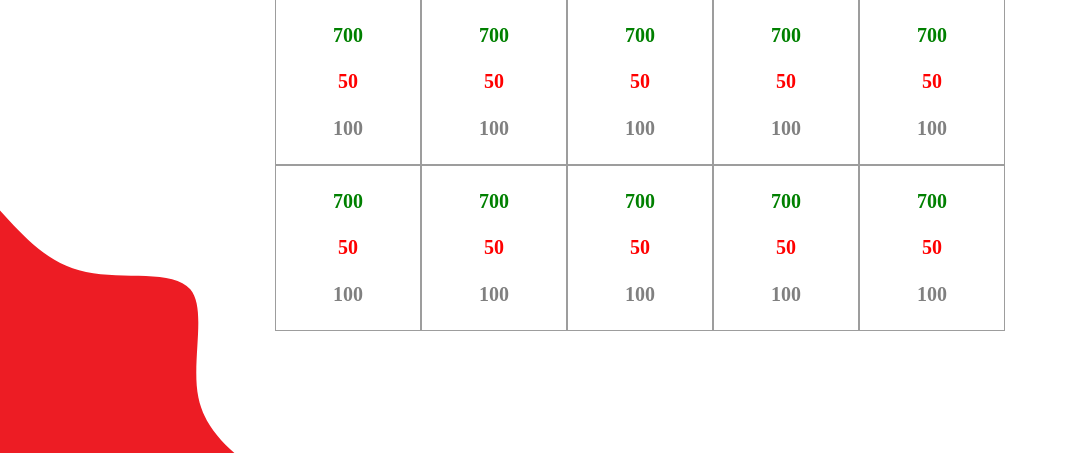
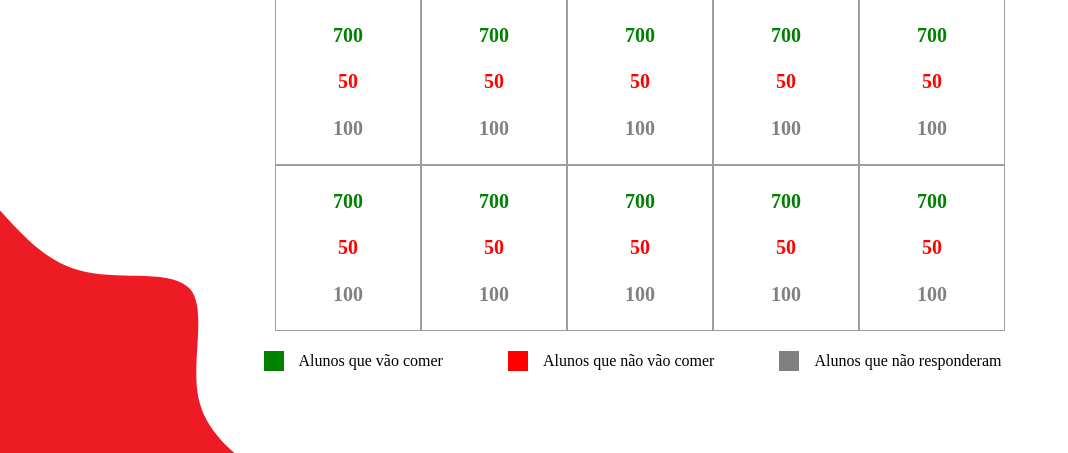
Before and after one commit to DaviGeraldoDev/Projeto-SESI, a Flask app: template Front/templates/Controle_alunosN.html in a window 1280 px wide. Shown: the part 347-800 px from the top of the page, without its empty margins (0-1068 px from the left). Run offline with Flask 3, Linux system fonts and the light colour scheme; the template is opened without the code that fills it, so the values that code supplies are empty.

Commit message:
legenda no controle de numeros

```diff
--- a/Front/styles/controle_n.css
+++ b/Front/styles/controle_n.css
@@ -29,7 +29,7 @@ h1{
 
 #cardapio{
     display: flex;
-    margin: 20px;
+    margin: 20px 20px 5px 20px;
 }
 
 .diaSemana{
@@ -72,6 +72,24 @@ h1{
     color: gray;
 }
 
+.legenda{
+    display: flex;
+}
+
+.qudrado-legenda{
+    width: 20px;
+    height: 20px;
+    margin-right: 15px;
+    margin-left: 15px;
+}
+
+.item-legenda{
+    display: flex;
+    align-items: center;
+    margin-right: 40px;
+    margin-left: 10px;
+}
+
 /* MODO DARK */
 body.dark{
     background-image: url("/Front/src/fundo_preto.svg");
--- a/Front/templates/Controle_alunosN.html
+++ b/Front/templates/Controle_alunosN.html
@@ -17,6 +17,22 @@
         <div id="cardapio">
 
         </div>
+        <div class="legenda">
+            <div class="item-legenda">
+                <div class="qudrado-legenda" style="background-color: green;"></div>
+                <p>Alunos que vão comer</p>
+            </div>
+
+            <div class="item-legenda">
+                <div class="qudrado-legenda" style="background-color: red;"></div>
+                <p>Alunos que não vão comer</p>
+            </div>
+
+            <div class="item-legenda">
+                <div class="qudrado-legenda" style="background-color: gray;"></div>
+                <p>Alunos que não responderam</p>
+            </div>
+        </div>
     </main>
 
 </body>
```
Also changed, not shown: Front/templates/Add_cardapio.html (+13 -2 lines), Melhoria.html (added, +14 -0 lines), Melhoria.txt (deleted, +0 -7 lines).
